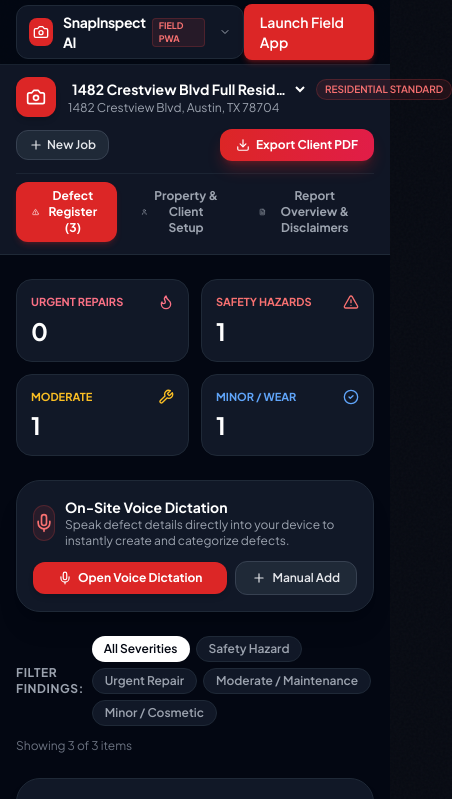
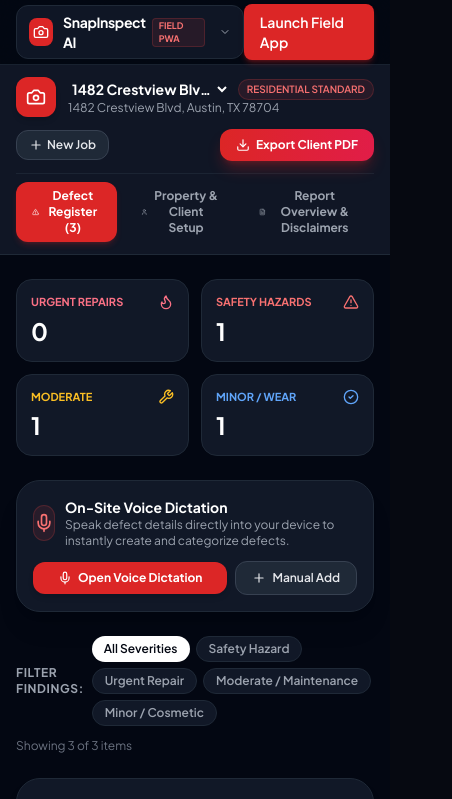
Before and after one commit to Hookrscare/vendorshield, a Next.js app: page /snapinspect/app in a window 390 px wide. Shown: the top 799 px of the page, 452 px wide, since content can reach past the window. Built offline with nearby package versions, Linux system fonts and the light colour scheme.

Commit message:
fix(qa): prevent SnapInspect mobile header overflow

```diff
--- a/src/app/snapinspect/app/page.tsx
+++ b/src/app/snapinspect/app/page.tsx
@@ -203,11 +203,12 @@
             </div>
 
             <div className="flex-1 min-w-0">
-              <div className="flex items-center gap-2">
+              <div className="flex items-center gap-2 min-w-0">
                 <select
+                  aria-label="Active inspection"
                   value={activeInspectionId}
                   onChange={(e) => setActiveInspectionId(e.target.value)}
-                  className="bg-transparent text-sm sm:text-base font-bold text-white focus:outline-none cursor-pointer truncate max-w-[240px] sm:max-w-xs"
+                  className="min-w-0 flex-1 sm:flex-none bg-transparent text-sm sm:text-base font-bold text-white focus:outline-none cursor-pointer truncate sm:max-w-xs"
                 >
                   {inspections.map((insp) => (
                     <option key={insp.id} value={insp.id} className="bg-gray-900 text-white">
```
